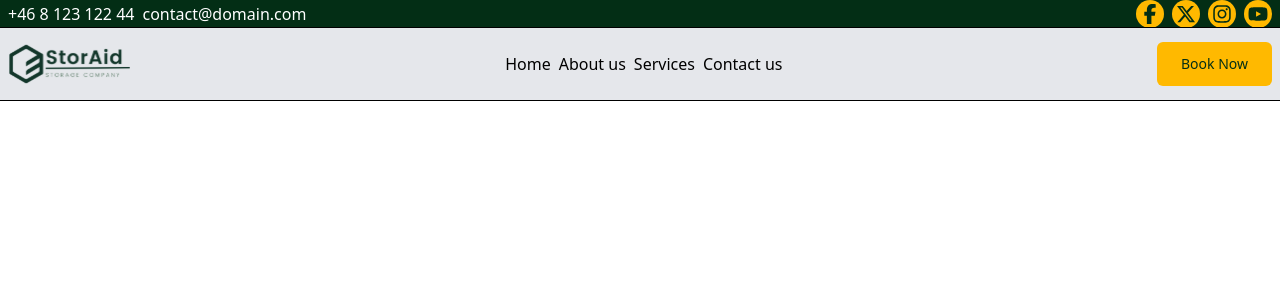
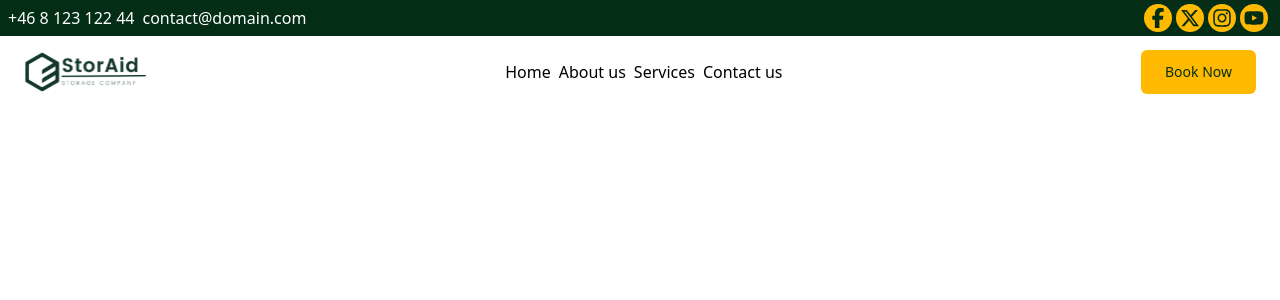
Before and after one commit to Burak-A-dev/StorAid, a React (Vite) app: page / in a window 1280 px wide. Shown: the top 300 px of the page. Built offline with nearby package versions, Linux system fonts and the light colour scheme.

Commit message:
Header/Navbar completed.

```diff
--- a/src/components/common/Navbar.jsx
+++ b/src/components/common/Navbar.jsx
@@ -12,7 +12,7 @@ const Navbar = () => {
           <a href="">contact@domain.com</a>
         </div>
 
-        <div className="flex gap-2 text-white">
+        <div className="flex gap-1 text-white p-1">
             <SocialButtons logo="facebook" onClick={() => window.open('https://facebook.com', '_blank')} />
             <SocialButtons logo="x" onClick={() => window.open('https://twitter.com', '_blank')} />
             <SocialButtons logo="instagram" onClick={() => window.open('https://instagram.com', '_blank')} />
@@ -20,7 +20,7 @@ const Navbar = () => {
         </div>
       </div>
 
-      <div className="flex items-center flex-[2] justify-between bg-gray-200 px-2 h-40 border-solid outline">
+      <div className="flex items-center flex-[2] justify-between bg-white px-2 h-40 px-6">
         <div>
           <img src={icon} alt="Logo" className="h-18 py-4" />
         </div>
```
